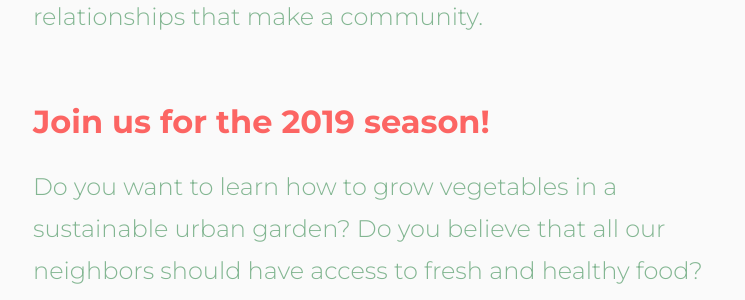
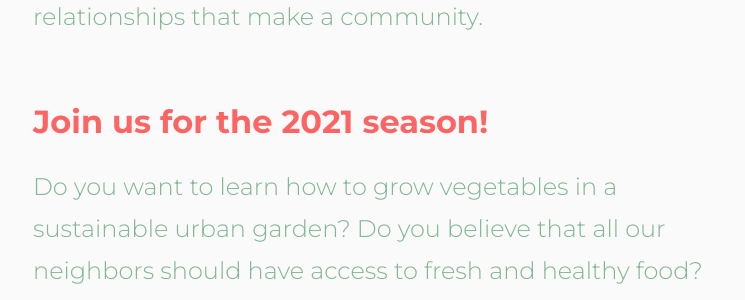
Before and after one commit to cgreim/farm-site, a Jekyll site: the page built from index.md, in a window 1280 px wide and 900 px high, scrolled down 997 px. Shown: the part 158-458 px from the top of the window, without its empty margins (87-832 px from the left). Built offline with Jekyll 4.4.1, drawn with Linux system fonts in a browser that asks for light colours.

Commit message:
Update splash.html

```diff
--- a/_layouts/splash.html
+++ b/_layouts/splash.html
@@ -74,7 +74,7 @@
 
     	<div class="ds-l-row">
     		<div class="ds-l-md-col--8">
-    				<h4 class="ds-u-margin-y--0 ds-u-padding-top--5">Join us for the 2019 season!</h4>
+    				<h4 class="ds-u-margin-y--0 ds-u-padding-top--5">Join us for the 2021 season!</h4>
     				<p class=" ds-u-margin--0 ds-u-padding-y--2">Do you want to learn how to grow vegetables in a sustainable urban garden? Do you believe that all our neighbors should have access to fresh and healthy food? Do you want to help young kids discover where their food comes from and how to grow it?</p>
     				<p class=" ds-u-margin--0 ds-u-padding-y--2">We're in the garden every Wednesday night and every other Saturday. We can register you the first time you visit the garden (we'll request a $20 membership fee for the season to help cover the cost of soil; let us know if you're interested for scholarship options!)</p>
             <p class=" ds-u-margin--0 ds-u-padding-y--2">Send us a message to sign up! Mention if you're a beginner, a seasoned gardener, or somewhere in between. Please also let us know if you have any questions about accessibility. No experience necessary!</p>
```
